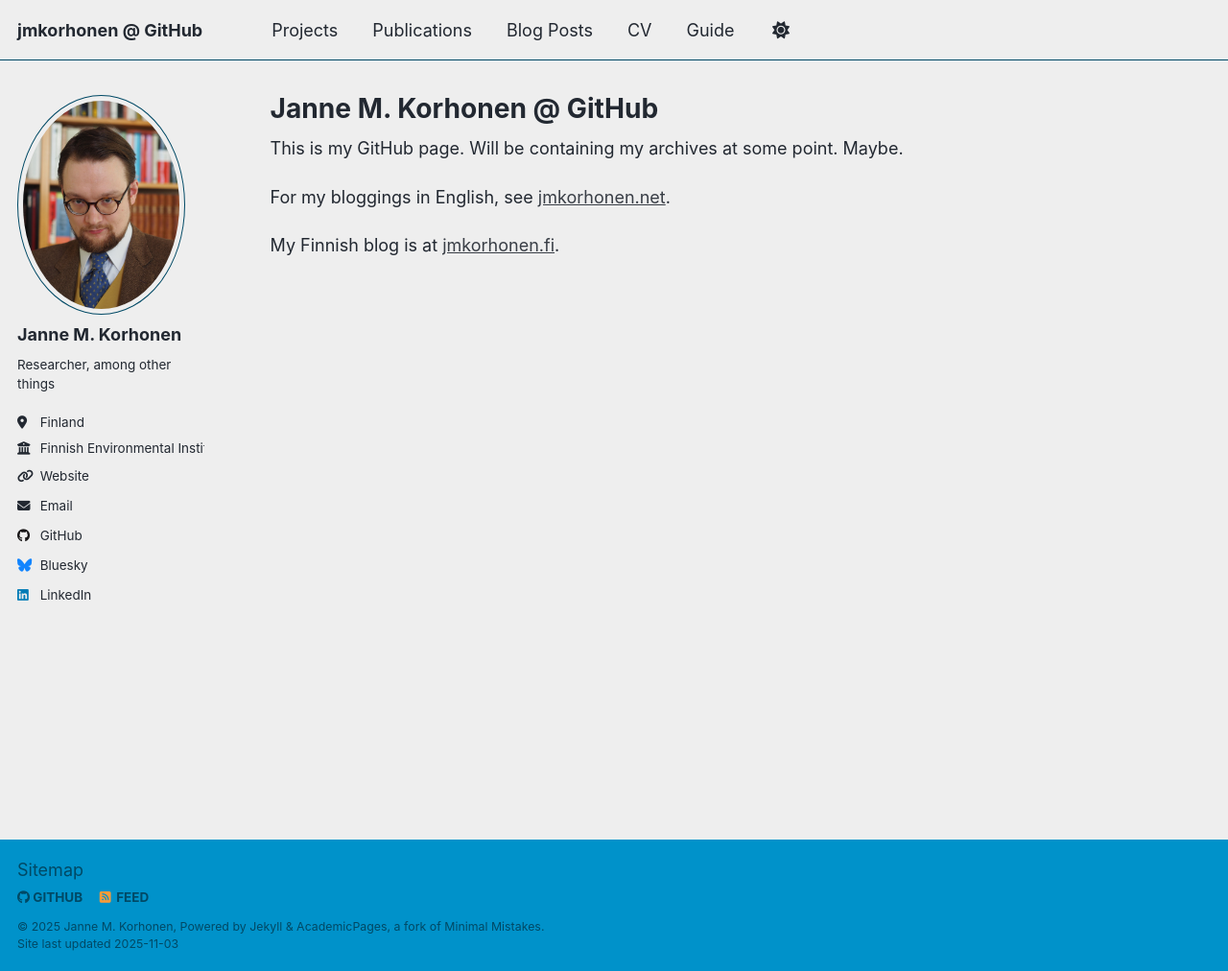
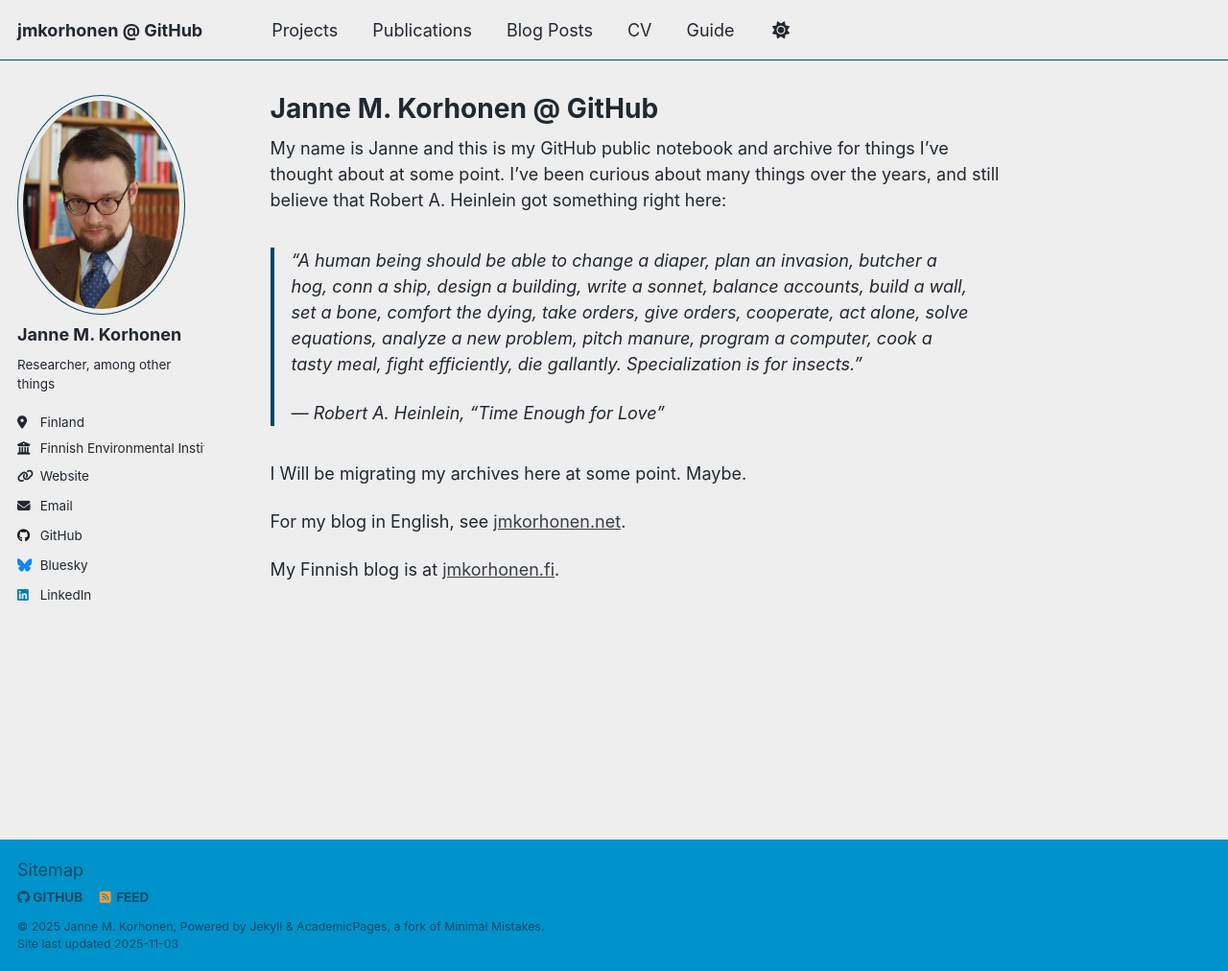
Before and after one commit to jmkorhonen/jmkorhonen.github.io, a Jekyll site: the page built from _pages/about.md, in a window 1280 px wide and 1012 px high. Shown: the whole window at 96% size. Built offline with Jekyll 4.4.1, drawn with Linux system fonts in a browser that asks for light colours; a script that is not in the unit is left out.

Commit message:
Revise about page content and links
Updated personal introduction and quote from Robert A. Heinlein. Adjusted links to personal blogs.

```diff
--- a/_pages/about.md
+++ b/_pages/about.md
@@ -7,8 +7,14 @@
   - /about.html
 ---
 
-This is my GitHub page. Will be containing my archives at some point. Maybe.
+My name is Janne and this is my GitHub public notebook and archive for things I’ve thought about at some point. I’ve been curious about many things over the years, and still believe that Robert A. Heinlein got something right here:
 
-For my bloggings in English, see [jmkorhonen.net](https://jmkorhonen.net/).
+>“A human being should be able to change a diaper, plan an invasion, butcher a hog, conn a ship, design a building, write a sonnet, balance accounts, build a wall, set a bone, comfort the dying, take orders, give orders, cooperate, act alone, solve equations, analyze a new problem, pitch manure, program a computer, cook a tasty meal, fight efficiently, die gallantly. Specialization is for insects.”
+>
+>― Robert A. Heinlein, “Time Enough for Love”
+
+I Will be migrating my archives here at some point. Maybe.
+
+For my blog in English, see [jmkorhonen.net](https://jmkorhonen.net/).
 
 My Finnish blog is at [jmkorhonen.fi](https://jmkorhonen.fi/).
```
